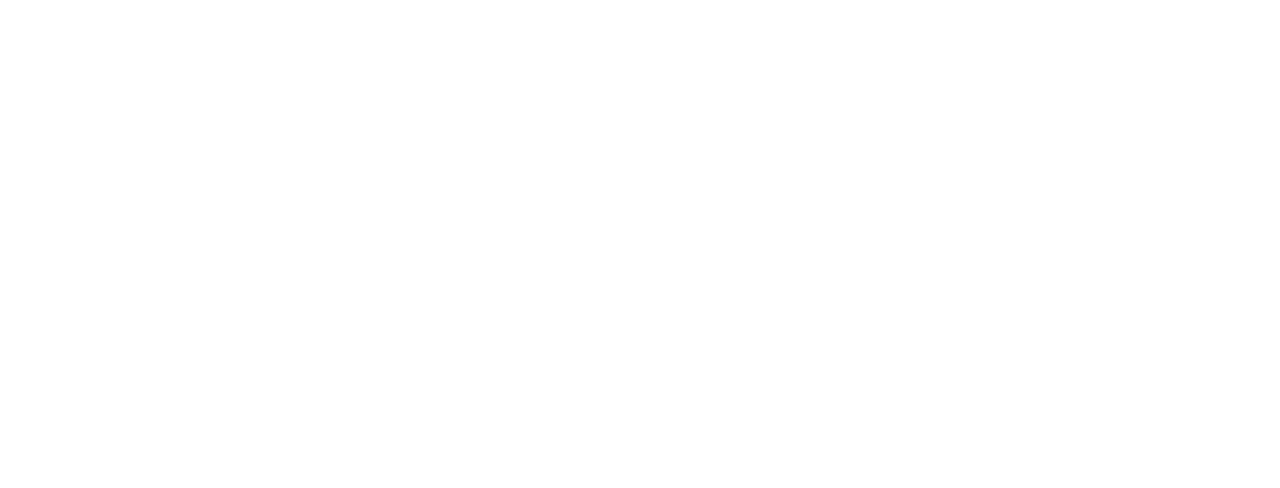
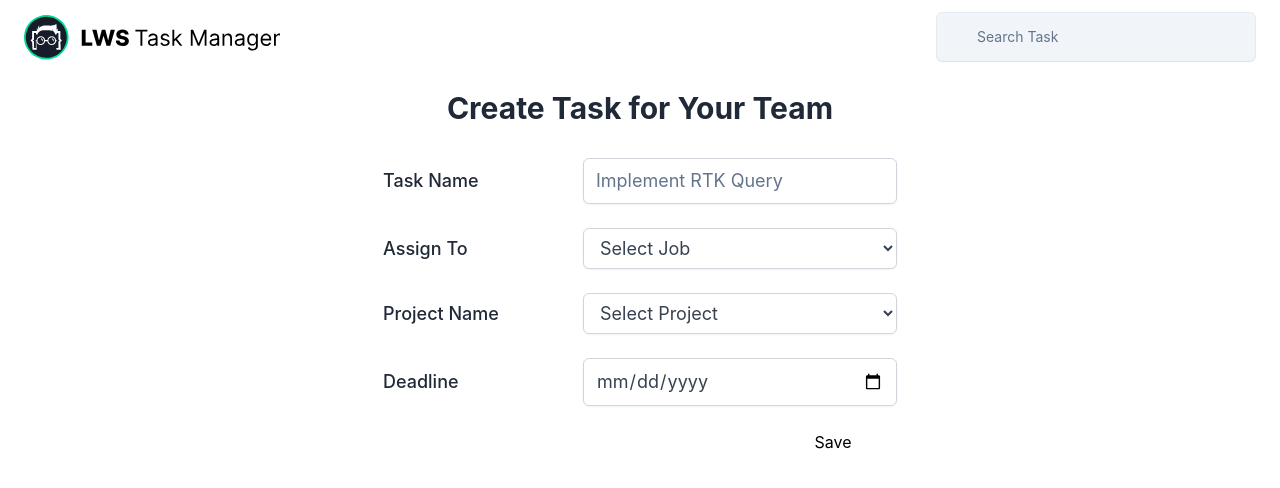
Before and after one commit to Nabi171/managerApp, a React (Create React App) app: page /editTask/1 in a window 1280 px wide. Before the commit this address had no page. Shown: the top 488 px of the page. Built offline with nearby package versions, Linux system fonts and the light colour scheme; data requests are answered from the project's data file.

Commit message:
change in data

```diff
--- a/src/App.js
+++ b/src/App.js
@@ -5,6 +5,7 @@ import AddTask from './components/pages/AddTask/AddTask';
 import { BrowserRouter as Router, Routes, Route } from 'react-router-dom';
 // import Navbar from './components/pages/Nav/Navbar';
 import EditTask from './components/pages/EditTask/EditTask';
+import LwsTaks from './components/pages/SideTasks/LwsTaks';
 function App() {
   return (
 
@@ -13,10 +14,11 @@ function App() {
       <Routes>
         <Route path="/" element={<Home />} />
         <Route path="/home" element={<Home />} />
-        <Route path="/tasks/:taskId" element={<Home />} />
+        <Route path="/tasks" element={<LwsTaks />} />
+        <Route path="/tasks/:taskId" element={<LwsTaks />} />
 
         <Route path="/addtask" element={<AddTask />} />
-        <Route path="/editTask" element={<EditTask />} />
+        <Route path="/editTask/:taskId" element={<EditTask />} />
 
       </Routes>
 
--- a/src/components/pages/EditTask/EditTask.js
+++ b/src/components/pages/EditTask/EditTask.js
@@ -1,10 +1,25 @@
 import React, { useState } from 'react';
 import Navbar from '../Nav/Navbar';
 import Form from './Form';
+import { useParams } from 'react-router';
+import { useGetTaskQuery } from '../../../features/task/apiSlice';
 
 
 const EditTask = () => {
+    const { taskId } = useParams();
+    const { data: task, isLoading, isError } = useGetTaskQuery(taskId);
+    console.log(task)
+    let content = null;
 
+    if (isLoading) {
+        content = <div>Loading...</div>;
+    }
+    if (!isLoading && isError) {
+        content = <div>error...</div>;
+    }
+    if (!isLoading && !isError && task ?.id) {
+        content = <Form task={task} />;
+    }
     return (
         <div>
             <Navbar />
@@ -15,7 +30,8 @@ const EditTask = () => {
         </h1>
 
                     <div className="justify-center mb-10 space-y-2 md:flex md:space-y-0">
-                        <Form />
+                        {content}
+                        {/* <Form></Form> */}
                     </div>
                 </main>
             </div>
--- a/src/components/pages/SideTasks/SingleLwsTask.js
+++ b/src/components/pages/SideTasks/SingleLwsTask.js
@@ -20,7 +20,7 @@ const SingleLwsTask = ({ task }) => {
     }
     const naviagate = useNavigate();
     const hadnleGotoEdit = () => {
-        naviagate('/editTask')
+        naviagate(`/editTask/${id}`)
     }
     return (
         <div className="lws-task">
--- a/src/features/task/apiSlice.js
+++ b/src/features/task/apiSlice.js
@@ -22,6 +22,10 @@ export const apiSlice = createApi({
             keepUnusedDataFor: 600,
             providesTags: ["tags"],
         }),
+        getTask: builder.query({
+            query: (taskId) => `/tasks/${taskId}`,
+            providesTags: (result, error, arg) => [{ type: "Task", id: arg }],
+        }),
         addTasks: builder.mutation({
             query: (data) => ({
                 url: "/tasks",
@@ -37,6 +41,18 @@ export const apiSlice = createApi({
             }),
             invalidatesTags: ["tasks"],
         }),
+        editTask: builder.mutation({
+            query: ({ id, data }) => ({
+                url: `/tasks/${id}`,
+                method: "PATCH",
+                body: data,
+            }),
+            invalidatesTags: (result, error, arg) => [
+                "tasks",
+                { type: "Task", id: arg.id },
+
+            ],
+        }),
 
 
     }),
@@ -46,7 +62,9 @@ export const {
     useGetProjectsQuery,
     useGetTeamQuery,
     useGetTasksQuery,
+    useGetTaskQuery,
     useAddTasksMutation,
+    useEditTaskMutation,
     useDeleteTaskMutation,
 
 
```
